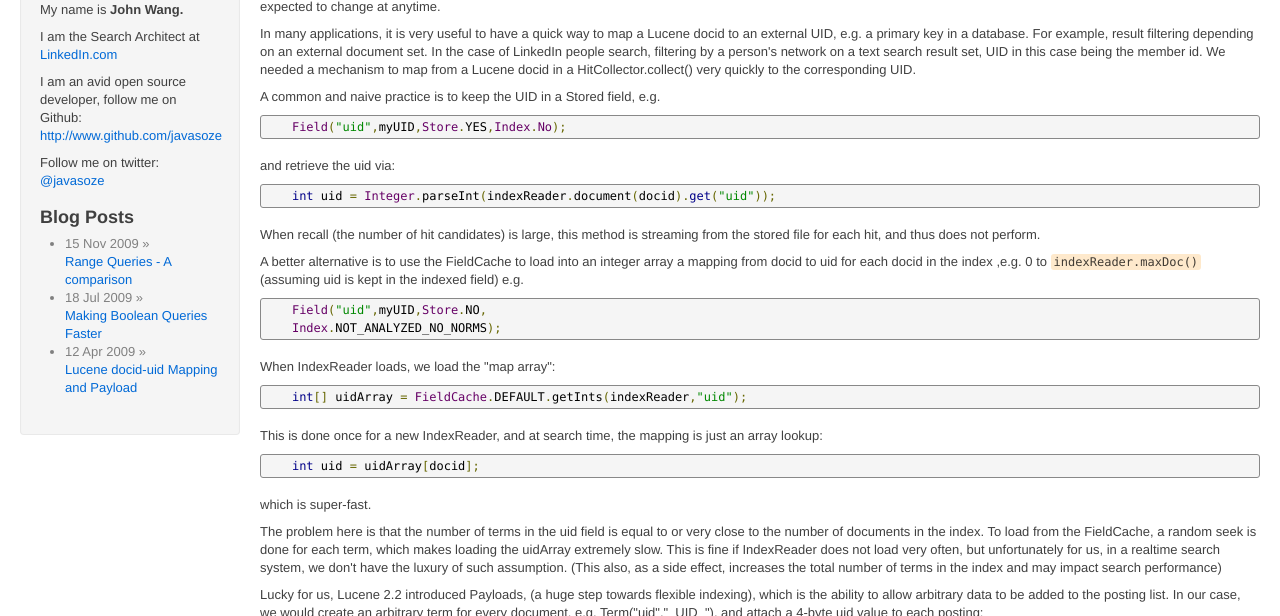
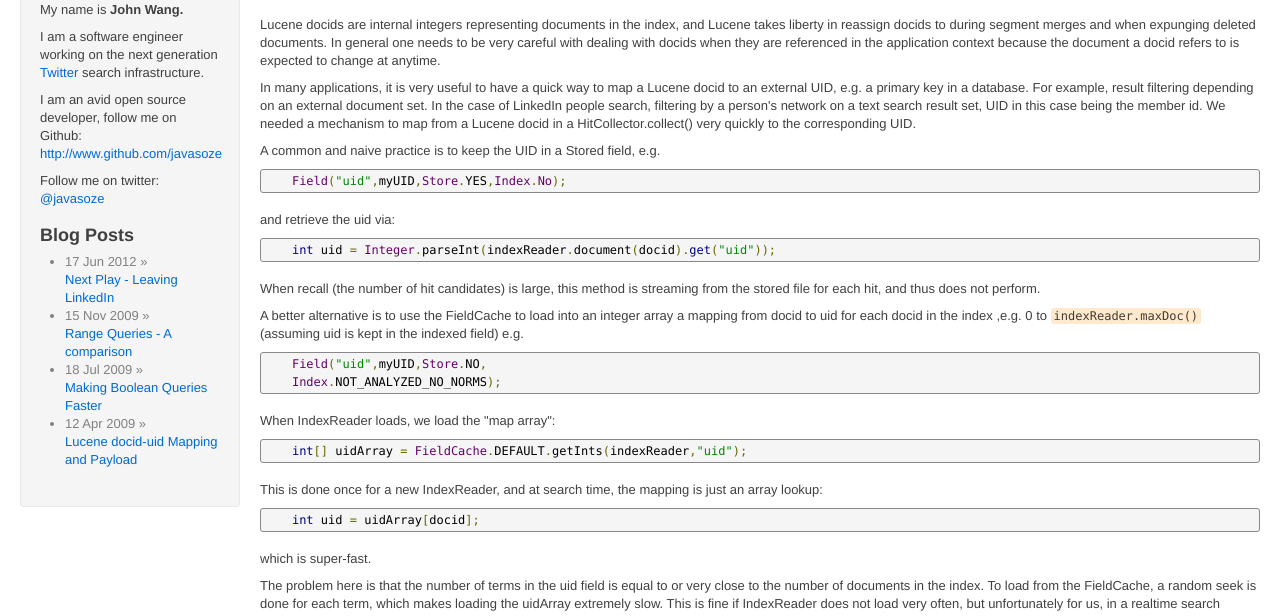
Before and after one commit to javasoze/javasoze.github.com, a Jekyll site: the page built from _posts/2009-04-12-lucene-uid-docid-mapping.html, in a window 1280 px wide and 900 px high, cut to the strip 284-900 px from the top of the window. Built offline with Jekyll 4.4.1, drawn with Linux system fonts in a browser that asks for light colours; nearby versions of some CDN libraries; Markdown is read by kramdown in place of the engine named in the settings; some of the changed text lies outside the part shown.

Commit message:
next play

```diff
--- a/_layouts/default.html
+++ b/_layouts/default.html
@@ -45,7 +45,7 @@
 		<img src="http://www.gravatar.com/avatar/64612244c5673597451cabf55780003b.png"/><br/>
 	    <p>My name is <b>John Wang.</b></p>
 
-	    <p>I am the Search Architect at <a href="http://www.linkedin.com">LinkedIn.com</a></p>
+	    <p>I am a software engineer working on the next generation <a href="http://www.twitter.com">Twitter</a> search infrastructure.</p>
 
 		<p>I am an avid open source developer, follow me on Github: <a href="http://www.github.com/javasoze">http://www.github.com/javasoze</a></p>
 
--- a/_layouts/post.html
+++ b/_layouts/post.html
@@ -2,9 +2,12 @@
 layout: default
 ---
 <div id="post">
+	<h1 style="text-align:center">{{ page.title }}</h1>
+<p>
 {{ content }}
+</p>
 </div>
-
+<!--
 <div id="related">
   <h2>Related Posts</h2>
   <ul class="posts">
@@ -13,6 +16,7 @@ layout: default
     {% endfor %}
   </ul>
 </div>
+-->
 <script type="text/javascript">
 
   var _gaq = _gaq || [];
```
Also changed, not shown: _posts/2012-06-17-next-play.html (added, +36 -0 lines).
